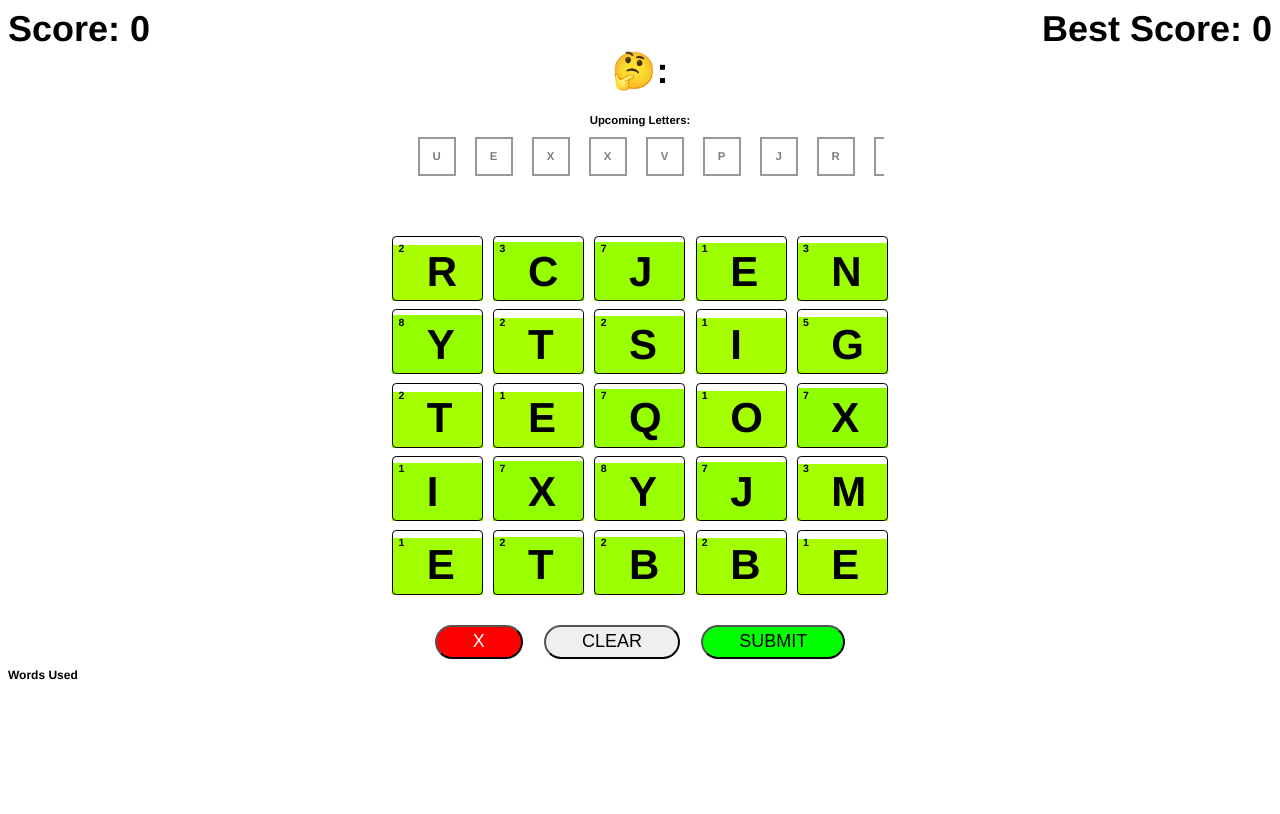
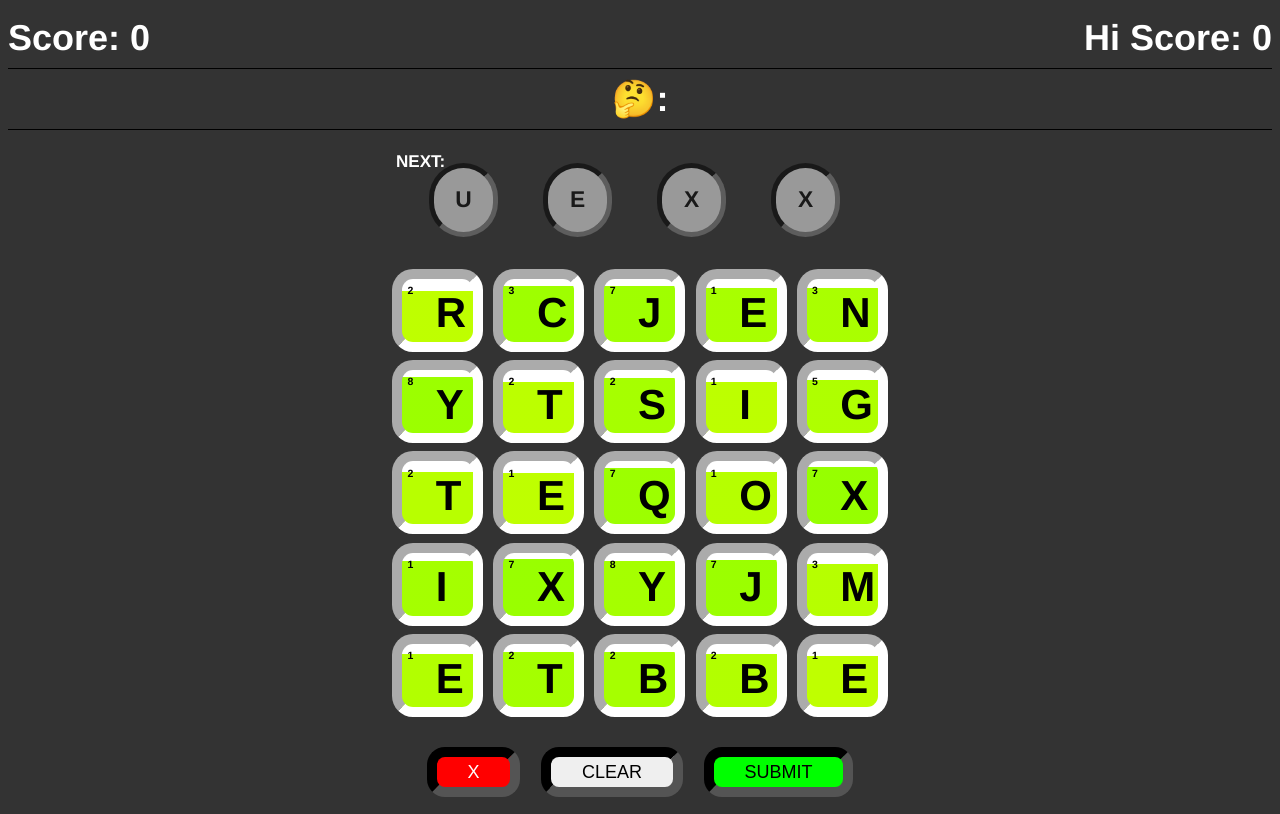
Before and after one commit to noellastrella/word-grid-game, a website: page index.html in a window 1280 px wide. Drawn offline with Linux system fonts and the light colour scheme.

Commit message:
cosmetic changes to make the game prettier

```diff
--- a/css/main.scss
+++ b/css/main.scss
@@ -2,6 +2,8 @@ html{
     font-size: 12px;
     font-family: 'Franklin Gothic Medium', 'Arial Narrow', Arial, sans-serif;
     font-weight: 700;
+    background-color: #333;
+    color:#FFF
 }
 
 main{
@@ -18,7 +20,7 @@ main{
 }
 
 #game-grid{
-    margin: 2em auto;
+    margin:0em auto 2em auto;
 
     @media only screen and (min-width:300px){
         width: 100%;
@@ -43,39 +45,66 @@ main{
 
 
 }
+
 #score-container{
     display: flex;
     justify-content: space-between;
-  }
+    padding-bottom: 1em;
+}
 
 #word-container, #score-container{
     min-height: 3rem;
-    font-size: 3em;
-    padding: 0px;
+
+    padding: .25em 0px;
+    border-bottom: #000 1px solid;
     margin: 0px;
+
+    @media only screen and (min-width:300px){
+        font-size: 2em;
+    }
+
+    @media only screen and (min-width:1025px){
+        font-size: 3em;
+    }
+}
+
+.tile-container .tile{
+    border-radius: .5em !important;
+    overflow: hidden !important;
 }
 
 .tile-container{
     width: 18%;
     transition: all .3s;
     margin: .5em .25em;
+    overflow: hidden;
+    color: black;
 }
 
 .tile-selected .tile{
-    border: 5px #300 inset;
+    border: 10px inset black;
+    color: #C00;
 }
 
 .tile{
-    border: 1px solid black;
-    border-radius: .1em;
+    border: 10px inset white;
 
+    overflow: hidden;
     padding: 0px;
     margin: 0px;
     position: relative;
 
-    font-size: 5em;
+
     height: 1.5em;
     pointer-events: none;
+
+    @media only screen and (min-width:300px){
+        font-size: 4em;
+    }
+
+    @media only screen and (min-width:1025px){
+       font-size: 5em;
+    }
 
     .letter{
         font-size: 1em;
@@ -111,8 +140,17 @@ main{
 button{
     font-size: 1.5em;
     margin: .5em;
-    padding: .25em 2em;
+    padding: .25em 1.7em;
     border-radius: 1em;
+    border: 10px inset #000;
+
+    @media only screen and (min-width:300px){
+        font-size: 1.25em;
+    }
+
+    @media only screen and (min-width:1025px){
+      font-size: 1.5em;
+    }
 
     &#submit{
         background-color: lime;
@@ -148,11 +186,11 @@ button{
 
 
 #game-over{
-    position: absolute;
+    position: fixed;
     top:0;
     left:0;
     display: block;
-    background-color: rgba(255,255,255,70%);
+    background-color: rgba(255,0,0,70%);
     width: 100%;
     height: 100%;
     &.hidden{
@@ -162,11 +200,11 @@ button{
 
 #game-over-banner{
     position: absolute;
-    height: 30%;
+    height: 100%;
     width: 100%;
     background-color: red;
 
-    top: 30%;
+    top: 0;
     text-align: center;
     vertical-align: middle;
     display: flex;
@@ -181,6 +219,7 @@ button{
         padding: 0;
         margin: 0;
     }
+
 
     ul{
         padding:0;
@@ -227,6 +266,13 @@ button{
     height: 8em;
     border-radius: 1em;
 
+    span{
+        font-size: 1.5em;
+        position: absolute;
+        display: block;
+        left:0
+    }
+
     #upcoming {
         font-size: 1em;
         padding: 0;
@@ -237,14 +283,16 @@ button{
         transition: all 1s;
 
         li{
+            font-size: 2em;
+            color: black;
             width: 1em;
-            border-radius: 0%;
+            border-radius: 2em;
             -webkit-transition: all 1s;
             transition: all 1s;
             list-style: none;
             display: inline;
-            border: 2px solid #333;
-            padding: 1em;
+            border: 5px inset #333;
+            padding: .8em;
             position: absolute;
             background-color: #FFF;
             opacity: .5;
@@ -252,3 +300,12 @@ button{
         }
     }
 }
+
+
+#words-used{
+    color: #FFF;
+    text-align: left;
+    font-size: 2em;
+    height: 20%;
+    overflow: scroll;
+}
--- a/index.html
+++ b/index.html
@@ -17,7 +17,7 @@
         <title></title>
         <meta name="description" content="">
         <meta name="viewport" content="width=device-width, initial-scale=1">
-        <link rel="stylesheet" href="css/main.css?id=36">
+        <link rel="stylesheet" href="./css/main.css?id=41">
     </head>
     <body>
 
@@ -33,12 +33,12 @@
         <main id="main" class="game-container">
             <section id="score-container">
                 <label> Score: <span id="score"></span></label>
-                <label> Best Score: <span id="hi-score"></span></label>
+                <label> Hi Score: <span id="hi-score"></span></label>
             </section>
 
             <section id="word-container">🤔: <span id="word"></span></section>
             <section id="upcoming-container">
-                Upcoming Letters: <ul id="upcoming"></ul>
+                <span>NEXT:</span> <ul id="upcoming"></ul>
             </section>
             <section id="game-grid">
 
@@ -56,16 +56,19 @@
                         <li> Score: <span id="score2"></span></li>
                         <li> Best Score: <span id="hi-score2"></span></li>
                     </ul>
+
                     <button id="restart">RESTART</button>
+
+                    <aside>
+                        <header>Words Used</header>
+                        <ol id="words-used">
+                        </ol>
+                    </aside>
+
                 </section>
 
             </section>
         </main>
-        <aside>
-            <header>Words Used</header>
-            <ol id="words-used">
-            </ol>
-        </aside>
-        <script src="js/main.js?id=36" async defer></script>
+        <script src="js/main.js?id=41" async defer></script>
     </body>
 </html>
--- a/js/main.js
+++ b/js/main.js
@@ -3,14 +3,14 @@
 //-- VARIABLES ----------------------------------------------------------------------------
     let tiles = [];
     let randomtimer = 20;
-    let minTimer = 30;
+    let minTimer = 20;
     let words = [];
     let wordsGuessed = [];
     let score = 0;
     let selectedLetters = [];
     let bonusTime = 0;
     let reset = false;
-    let bonusMultiplier = 20;
+    let bonusMultiplier = 10;
 
     let highScore = localStorage.getItem("highScore")?localStorage.getItem("highScore"):0;
 
@@ -123,11 +123,15 @@
             let setTime = curr.dataset["time"];
             let col = "0F0"
 
+            //console.log(curr.querySelector(".tile"))
+
+            let tile = curr.querySelector(".tile");
+
             if(timeRemaining>0){
                 let x = timeRemaining/setTime
                 col = `hsl(${(140*(x/1.5))}, 100%, 50%)`
                 curr.dataset["remaining"] = timeRemaining;
-                curr.style = `background: linear-gradient(to bottom,  #FFF ${100-(timeRemaining/setTime)*100}%,  ${col} 1%,  ${col} 100%);  `
+                tile.style = `background: linear-gradient(to bottom,  #FFF ${100-(timeRemaining/setTime)*100}%,  ${col} 1%,  ${col} 100%);  `
                 curr.dataset["x"] = x;
                 acc.push(curr);
 
```
Also changed, not shown: css/main.css, 1 other file.
